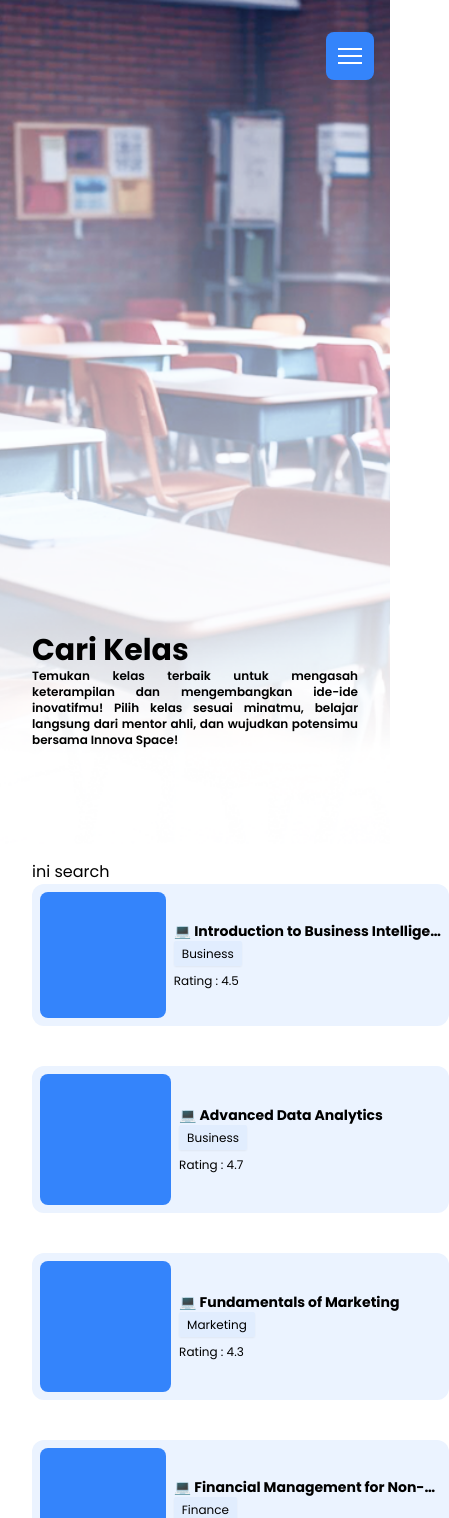
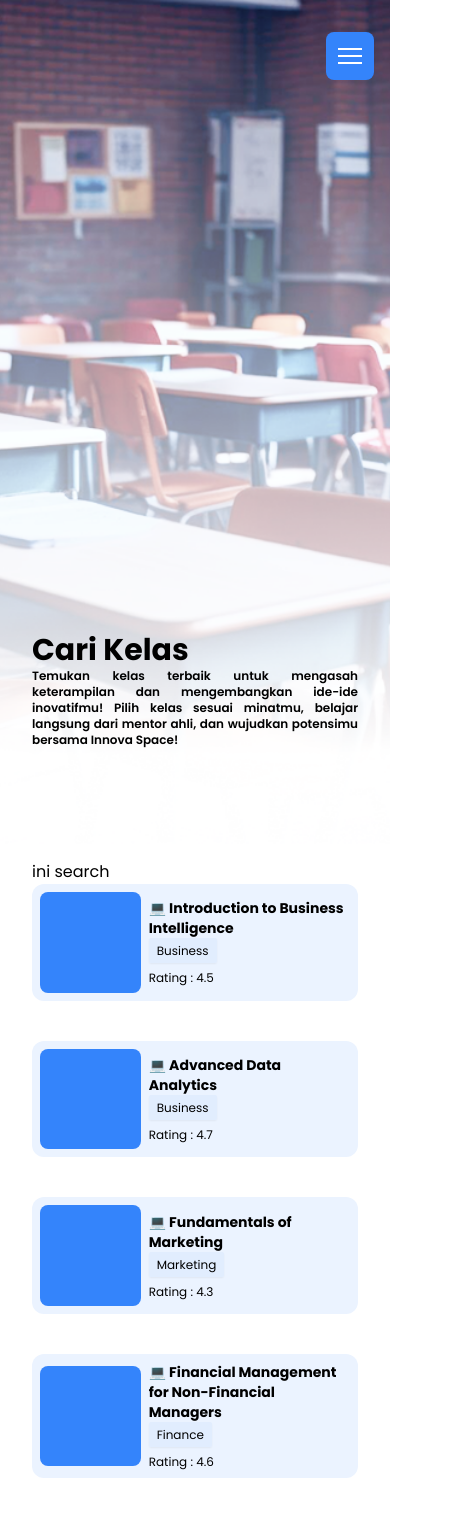
Before and after one commit to syaquiii/innovaspace, a Next.js app: page /kelas in a window 390 px wide. Shown: the top 1518 px of the page, 449 px wide, since content can reach past the window. Built offline with nearby package versions, Linux system fonts and the light colour scheme.

Commit message:
FIX : Kelas Section mobile fix

```diff
--- a/src/app/kelas/components/KelasCard.tsx
+++ b/src/app/kelas/components/KelasCard.tsx
@@ -10,7 +10,7 @@ const KelasCard: FC<KelasCard> = (kelas) => {
     <div className="w-full lg:flex-col  hover:scale-105 transition-all hover:bg-light-hover cursor-pointer lg:h-[20rem] lg:items-start bg-light-default overflow-hidden lg:p-4 p-2 md:p-6 min-h-24  gap-2 rounded-xl flex items-center">
       <div className="w-2/6 lg:w-full lg:h-2/3   aspect-square h-fit rounded-lg  bg-normal-default"></div>
       <div className="w-4/6 lg:w-full">
-        <h4 className="font-bold text-sm md:text-2xl truncate  lg:truncate">
+        <h4 className="font-bold text-sm md:text-2xl   lg:truncate">
           💻 {kelas.kelas.nama}
         </h4>
         <span className="text-xs md:text-sm px-2 py-1 rounded-sm bg-light-hover shadow-sm">
```
